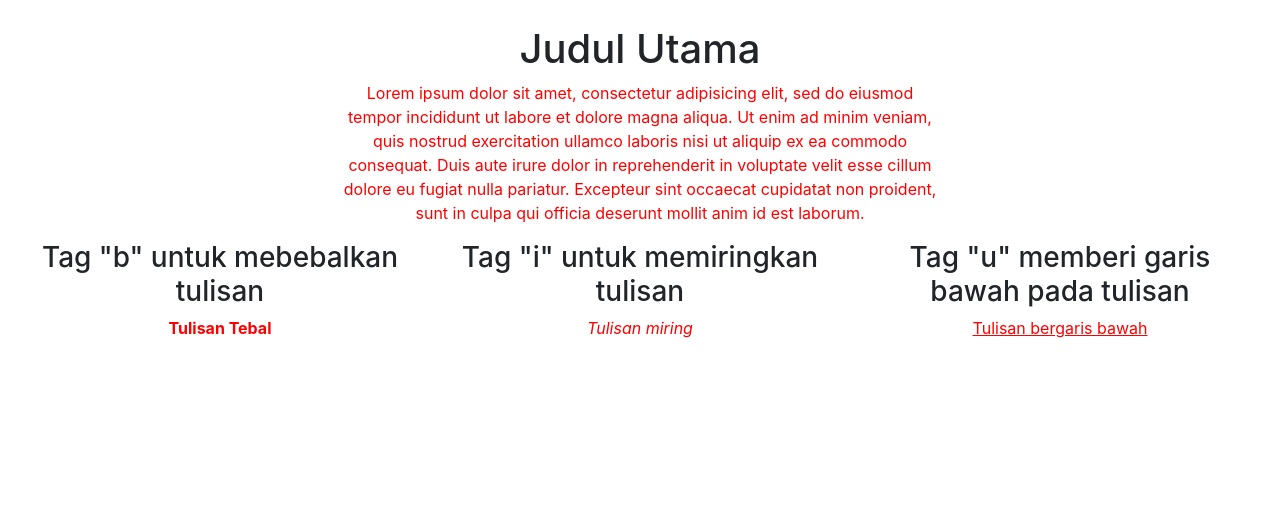
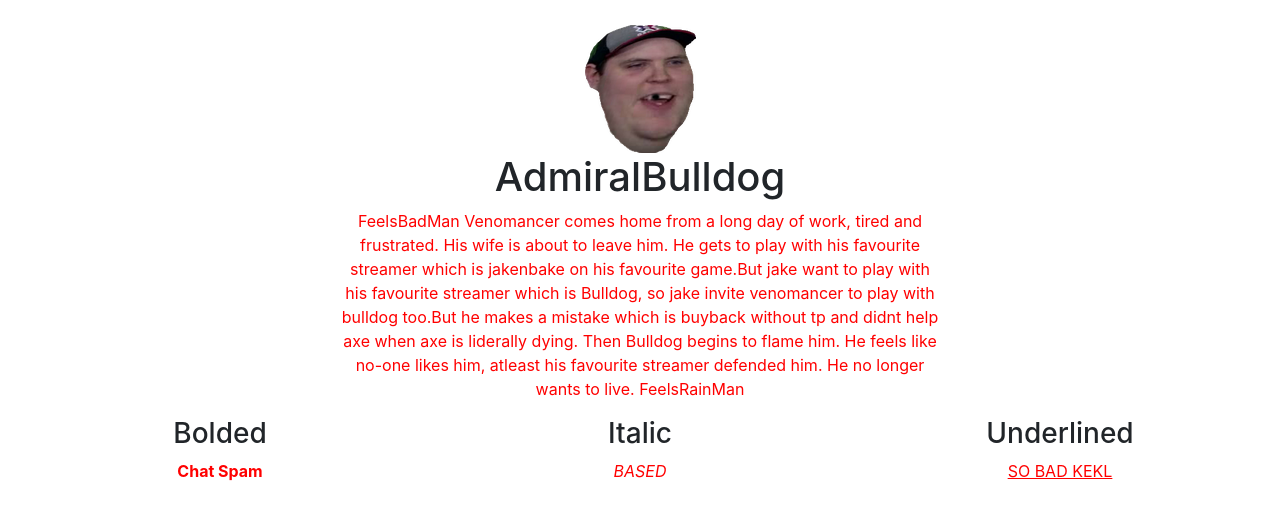
Before and after one commit to Yusrizall/learnhtml, a plain HTML site: page belajar/index.html in a window 1280 px wide. Drawn offline with nearby package versions, Linux system fonts and the light colour scheme.

Commit message:
Editing index
Editing Index.html

```diff
--- /dev/null
+++ b/belajar/center.css
@@ -0,0 +1,6 @@
+.center {
+  display: block;
+  margin-left: auto;
+  margin-right: auto;
+
+}
--- a/belajar/index.html
+++ b/belajar/index.html
@@ -4,33 +4,33 @@
 	<title>Learn HTML</title>
 	<link rel="stylesheet" href="https://stackpath.bootstrapcdn.com/bootstrap/4.5.2/css/bootstrap.min.css" integrity="sha384-JcKb8q3iqJ61gNV9KGb8thSsNjpSL0n8PARn9HuZOnIxN0hoP+VmmDGMN5t9UJ0Z" crossorigin="anonymous">
 	<link rel="stylesheet" type="text/css" href="style.css">
+	<link rel="stylesheet" type="text/css" href="center.css">
 </head>
 <body>
+
+	<img src="fathead.png" alt="FatHead" class="center"/>
 	<div class="row">
 		<div class="col-sm-3"></div>
 		<div class="col-sm-6" align="center">
-			<h1>Judul Utama</h1>
-			<p>Lorem ipsum dolor sit amet, consectetur adipisicing elit, sed do eiusmod
-			tempor incididunt ut labore et dolore magna aliqua. Ut enim ad minim veniam,
-			quis nostrud exercitation ullamco laboris nisi ut aliquip ex ea commodo
-			consequat. Duis aute irure dolor in reprehenderit in voluptate velit esse
-			cillum dolore eu fugiat nulla pariatur. Excepteur sint occaecat cupidatat non
-			proident, sunt in culpa qui officia deserunt mollit anim id est laborum.</p>
+			<h1>AdmiralBulldog</h1>
+			<p>FeelsBadMan Venomancer comes home from a long day of work, tired and frustrated. His wife is about to leave him. He gets to play with his favourite streamer which is jakenbake on his favourite game.But jake want to play with his favourite streamer which is Bulldog, so jake invite venomancer to play with bulldog too.But he makes a mistake which is buyback without tp and didnt help axe when axe is liderally dying. Then Bulldog begins to flame him. He feels like no-one likes him, atleast his favourite streamer defended him. He no longer wants to live. FeelsRainMan
+
+			</p>
 		</div>
 		<div class="col-sm-3"></div>
 	</div>
 	<div class="row">
 		<div class="col-sm-4" align="center">
-			<h3>Tag "b" untuk mebebalkan tulisan</h3>
-			<p><b>Tulisan Tebal</b></p>
+			<h3>Bolded</h3>
+			<p><b>Chat Spam</b></p>
 		</div>
 		<div class="col-sm-4" align="center">
-			<h3>Tag "i" untuk memiringkan tulisan</h3>
-			<p><i>Tulisan miring</i></p>
+			<h3>Italic</h3>
+			<p><i>BASED</i></p>
 		</div>
 		<div class="col-sm-4" align="center">
-			<h3>Tag "u" memberi garis bawah pada tulisan</h3>
-			<p><u>Tulisan bergaris bawah</u></p>
+			<h3>Underlined</h3>
+			<p><u>SO BAD KEKL</u></p>
 		</div>
 	</div>
 
```
Also changed, not shown: belajar/fathead.png (added).
